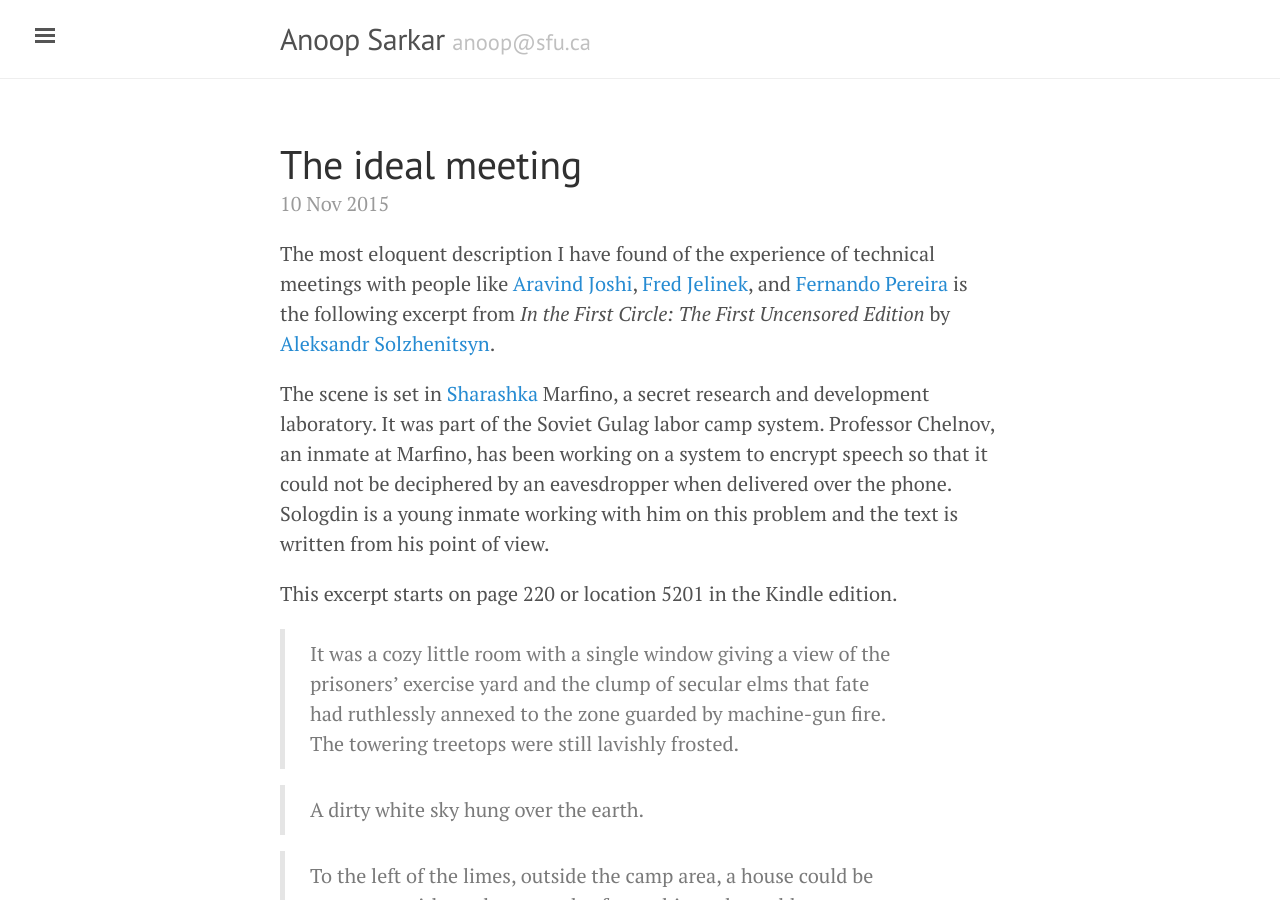
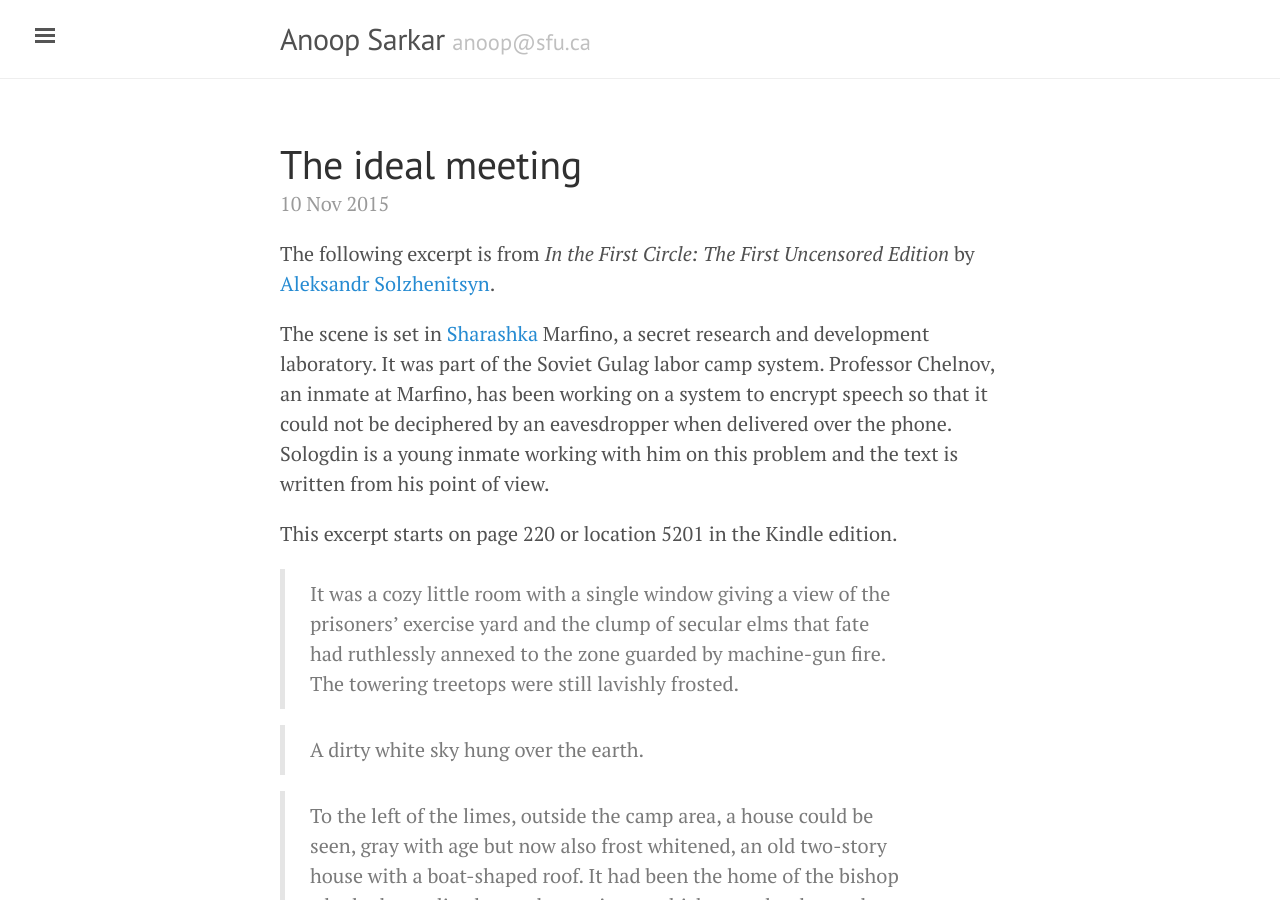
Before and after one commit to anoopsarkar/anoopsarkar.github.io, a Jekyll site: the page built from _posts/2015-11-10-the-ideal-meeting.md, in a window 1280 px wide and 900 px high. Built offline with Jekyll 4.4.1, drawn with Linux system fonts in a browser that asks for light colours.

Commit message:
modified post

```diff
--- a/_posts/2015-11-10-the-ideal-meeting.md
+++ b/_posts/2015-11-10-the-ideal-meeting.md
@@ -3,12 +3,7 @@ layout: post
 title: "The ideal meeting"
 ---
 
-The most eloquent description I have found of the experience
-of technical meetings with people like
-[Aravind Joshi](https://en.wikipedia.org/wiki/Aravind_Joshi),
-[Fred Jelinek](https://en.wikipedia.org/wiki/Frederick_Jelinek),
-and [Fernando Pereira](https://sites.google.com/site/fernandopereira/)
-is the following excerpt from _In the First Circle: The First Uncensored Edition_
+The following excerpt is from _In the First Circle: The First Uncensored Edition_
 by [Aleksandr Solzhenitsyn](https://en.wikipedia.org/wiki/Aleksandr_Solzhenitsyn).
 
 The scene is set in [Sharashka](https://en.wikipedia.org/wiki/Sharashka)
```
